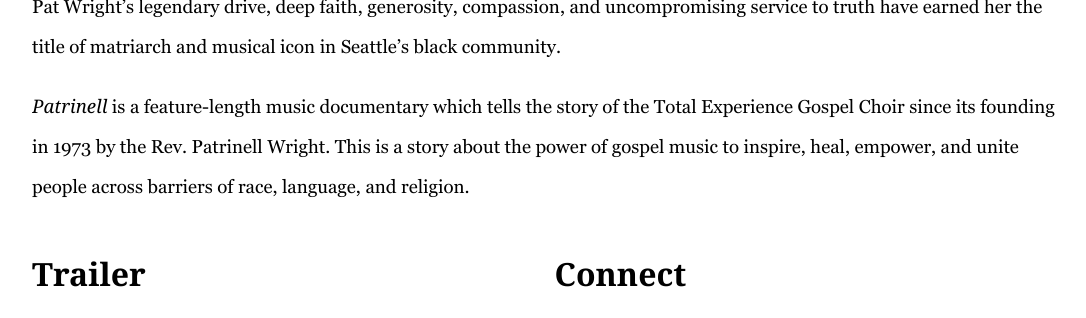
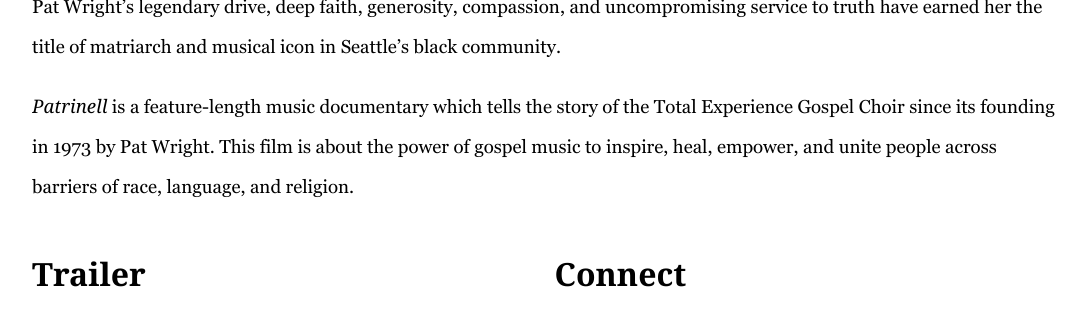
Before and after one commit to jelizaga/patrinell.com, a Jekyll site: the page built from index.html, in a window 1280 px wide and 900 px high, scrolled down 869 px, cut to the strip 164-482 px from the top of the window. Shown: the whole strip, without its empty margins (96-1182 px from the left). Built offline with Jekyll 4.4.1, drawn with Linux system fonts in a browser that asks for light colours; some web fonts are replaced.

Commit message:
updated home page text

```diff
--- a/index.html
+++ b/index.html
@@ -37,8 +37,7 @@
 		<p>
 			<i>Patrinell</i> is a feature-length music documentary which tells the story of the Total
 			Experience Gospel
-			Choir since its founding in 1973 by the Rev. Patrinell Wright. This is a
-			story about the power of gospel music to inspire, heal, empower, and unite people
+			Choir since its founding in 1973 by Pat Wright. This film is about the power of gospel music to inspire, heal, empower, and unite people
 			across barriers of race, language, and religion.
 		</p>
 
```
